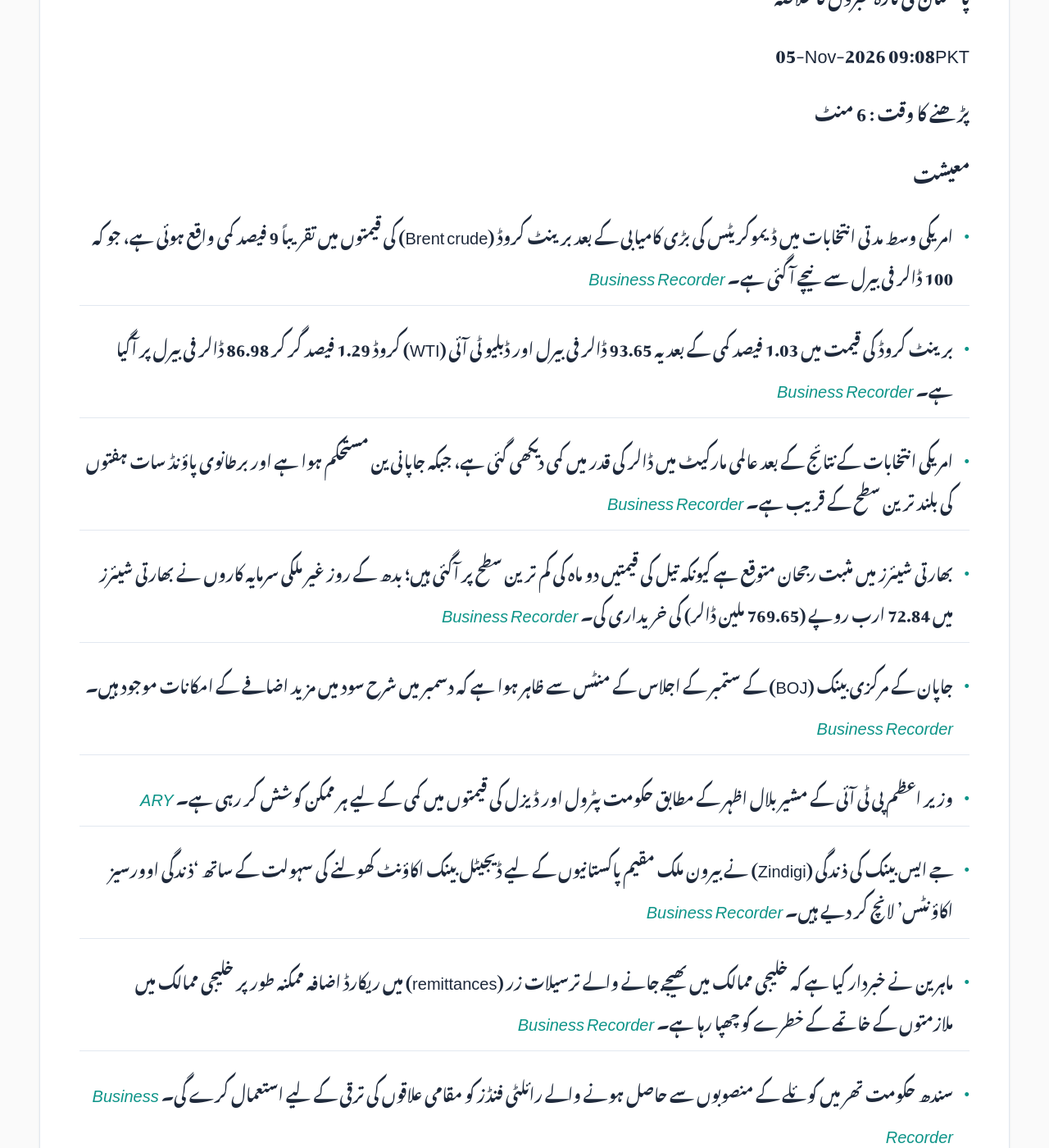
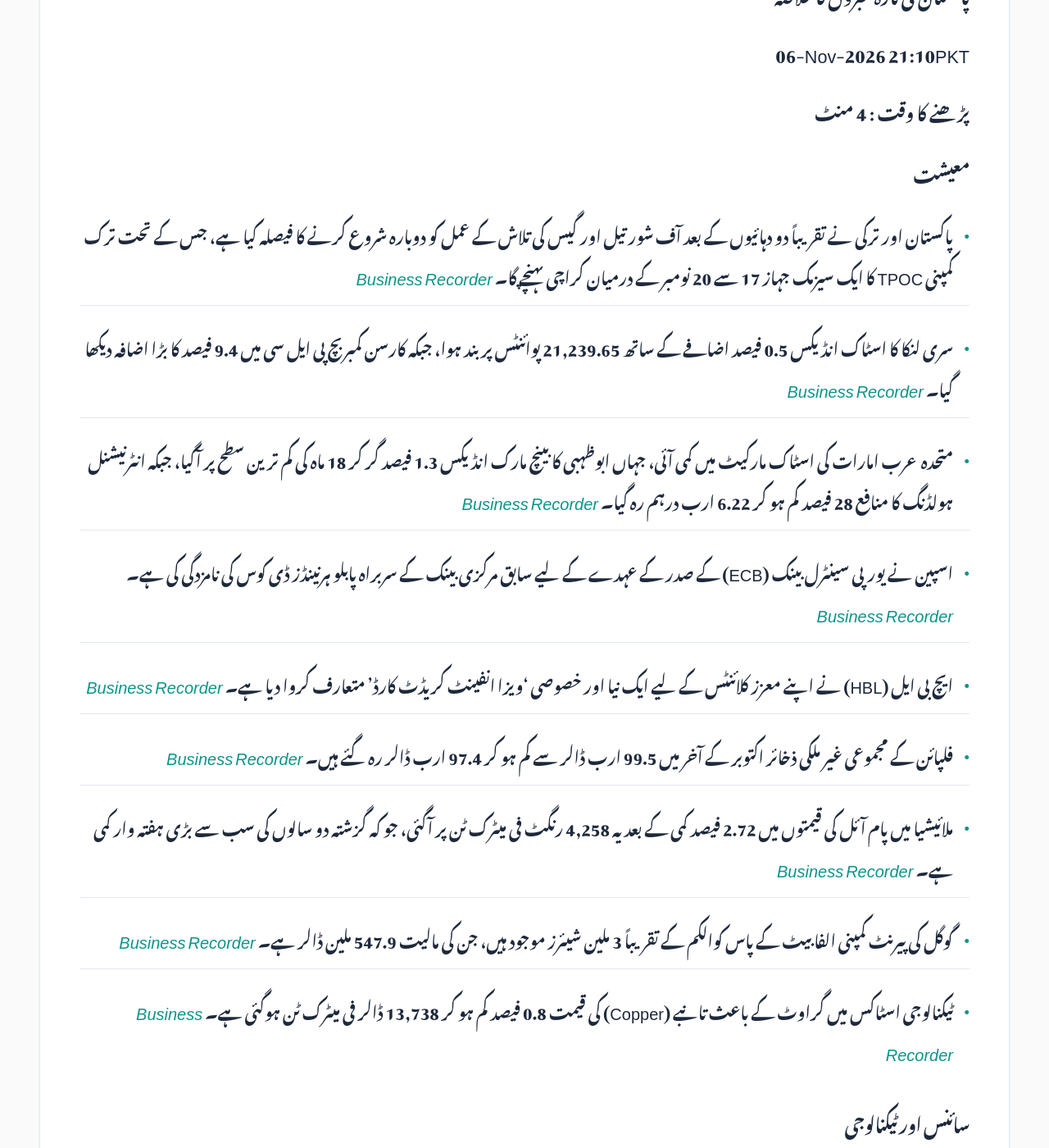
Before and after one commit to zsubzwary/news, a Jekyll site: the page built from ur/index.md, in a window 1280 px wide and 1400 px high, scrolled down 354 px. Shown: the whole window at 82% size. Built offline with Jekyll 4.4.1, drawn with Linux system fonts in a browser that asks for light colours; some web fonts are replaced; comment, search, counter and statistics services are not loaded; some of the changed text lies outside the part shown.

Commit message:
DateTime; 2026-11-06T16:10:03.906Z

```diff
--- a/ur/index.md
+++ b/ur/index.md
@@ -7,46 +7,38 @@ rtl: true
 
 پاکستان کی تازہ خبروں کا خلاصہ
 
- &lrm; 05-Nov-2026 09:08PKT
+ &lrm; 06-Nov-2026 21:10PKT
 
-پڑھنے کا وقت : 6 منٹ
+پڑھنے کا وقت : 4 منٹ
 
 ### معیشت
-- امریکی وسط مدتی انتخابات میں ڈیموکریٹس کی بڑی کامیابی کے بعد برینٹ کروڈ (Brent crude) کی قیمتوں میں تقریباً 9 فیصد کمی واقع ہوئی ہے، جو کہ 100 ڈالر فی بیرل سے نیچے آ گئی ہے۔ *[Business Recorder](https://www.brecorder.com/news/40447523/oil-and-data-centre-stocks-sink-after-us-midterms)*
-- برینٹ کروڈ کی قیمت میں 1.03 فیصد کمی کے بعد یہ 93.65 ڈالر فی بیرل اور ڈبلیو ٹی آئی (WTI) کروڈ 1.29 فیصد گر کر 86.98 ڈالر فی بیرل پر آگیا ہے۔ *[Business Recorder](https://www.brecorder.com/news/40447519/oil-falls-for-a-fourth-day-on-expectations-for-lower-risk-of-iran-war-escalation)*
-- امریکی انتخابات کے نتائج کے بعد عالمی مارکیٹ میں ڈالر کی قدر میں کمی دیکھی گئی ہے، جبکہ جاپانی ین مستحکم ہوا ہے اور برطانوی پاؤنڈ سات ہفتوں کی بلند ترین سطح کے قریب ہے۔ *[Business Recorder](https://www.brecorder.com/news/40447521/dollar-edges-lower-as-us-election-outcome-cheers-global-markets)*
-- بھارتی شیئرز میں مثبت رجحان متوقع ہے کیونکہ تیل کی قیمتیں دو ماہ کی کم ترین سطح پر آگئی ہیں؛ بدھ کے روز غیر ملکی سرمایہ کاروں نے بھارتی شیئرز میں 72.84 ارب روپے (769.65 ملین ڈالر) کی خریداری کی۔ *[Business Recorder](https://www.brecorder.com/news/40447522/indian-shares-set-to-open-higher-as-oil-hits-2-month-low-after-us-democratic-win)*
-- جاپان کے مرکزی بینک (BOJ) کے ستمبر کے اجلاس کے منٹس سے ظاہر ہوا ہے کہ دسمبر میں شرح سود میں مزید اضافے کے امکانات موجود ہیں۔ *[Business Recorder](https://www.brecorder.com/news/40447527/boj-debated-need-for-more-rate-hikes-scope-for-faster-moves-september-minutes-show)*
-- وزیر اعظم پی ٹی آئی کے مشیر بلال اظہر کے مطابق حکومت پٹرول اور ڈیزل کی قیمتوں میں کمی کے لیے ہر ممکن کوشش کر رہی ہے۔ *[ARY](https://arynews.tv/pm-seeks-every-opportunity-to-reduce-petrol-and-diesel-prices-says-bila-azhar)*
-- جے ایس بینک کی ذندگی (Zindigi) نے بیرون ملک مقیم پاکستانیوں کے لیے ڈیجیٹل بینک اکاؤنٹ کھولنے کی سہولت کے ساتھ 'ذندگی اوورسیز اکاؤنٹس' لانچ کر دیے ہیں۔ *[Business Recorder](https://www.brecorder.com/news/40447518/zindigi-overseas-accounts-launched)*
-- ماہرین نے خبردار کیا ہے کہ خلیجی ممالک میں بھیجے جانے والے ترسیلات زر (remittances) میں ریکارڈ اضافہ ممکنہ طور پر خلیجی ممالک میں ملازمتوں کے خاتمے کے خطرے کو چھپا رہا ہے۔ *[Business Recorder](https://www.brecorder.com/news/40447514/gulf-jobs-for-migrant-workers-record-remittance-inflows-may-be-masking-a-coming-collapse)*
-- سندھ حکومت تھر میں کوئلے کے منصوبوں سے حاصل ہونے والے رائلٹی فنڈز کو مقامی علاقوں کی ترقی کے لیے استعمال کرے گی۔ *[Business Recorder](https://www.brecorder.com/news/40447515/uplift-of-local-areas-in-thar-sindh-will-utilise-royalties-from-coal-projects-soomro)*
+- پاکستان اور ترکی نے تقریباً دو دہائیوں کے بعد آف شور تیل اور گیس کی تلاش کے عمل کو دوبارہ شروع کرنے کا فیصلہ کیا ہے، جس کے تحت ترک کمپنی TPOC کا ایک سیزمک جہاز 17 سے 20 نومبر کے درمیان کراچی پہنچے گا۔ *[Business Recorder](https://www.brecorder.com/news/40447783/pakistan-turkiye-to-revive-offshore-exploration-after-nearly-two-decades)*
+- سری لنکا کا اسٹاک انڈیکس 0.5 فیصد اضافے کے ساتھ 21,239.65 پوائنٹس پر بند ہوا، جبکہ کارسن کمبربچ پی ایل سی میں 9.4 فیصد کا بڑا اضافہ دیکھا گیا۔ *[Business Recorder](https://www.brecorder.com/news/40447779/financials-and-consumer-staples-stocks-lift-sri-lankan-shares-higher)*
+- متحدہ عرب امارات کی اسٹاک مارکیٹ میں کمی آئی، جہاں ابوظہبی کا بینچ مارک انڈیکس 1.3 فیصد گر کر 18 ماہ کی کم ترین سطح پر آگیا، جبکہ انٹرنیشنل ہولڈنگ کا منافع 28 فیصد کم ہو کر 6.22 ارب درہم رہ گیا۔ *[Business Recorder](https://www.brecorder.com/news/40447778/uae-shares-fall-as-geopolitical-uncertainty-keeps-traders-cautious)*
+- اسپین نے یورپی سینٹرل بینک (ECB) کے صدر کے عہدے کے لیے سابق مرکزی بینک کے سربراہ پابلو ہرنینڈز ڈی کوس کی نامزدگی کی ہے۔ *[Business Recorder](https://www.brecorder.com/news/40447776/spain-nominates-former-central-bank-head-de-cos-for-ecb-presidency-deputy-pm-says)*
+- ایچ بی ایل (HBL) نے اپنے معزز کلائنٹس کے لیے ایک نیا اور خصوصی 'ویزا انفینٹ کریڈٹ کارڈ' متعارف کروا دیا ہے۔ *[Business Recorder](https://www.brecorder.com/news/40447774/hbl-elevates-client-experience-with-launch-of-visa-infinite-creditcard)*
+- فلپائن کے مجموعی غیر ملکی ذخائر اکتوبر کے آخر میں 99.5 ارب ڈالر سے کم ہو کر 97.4 ارب ڈالر رہ گئے ہیں۔ *[Business Recorder](https://www.brecorder.com/news/40447773/philippines-gross-foreign-reserves-at-974-billion-at-end-october)*
+- ملائیشیا میں پام آئل کی قیمتوں میں 2.72 فیصد کمی کے بعد یہ 4,258 رنگٹ فی میٹرک ٹن پر آگئی، جو کہ گزشتہ دو سالوں کی سب سے بڑی ہفتہ وار کمی ہے۔ *[Business Recorder](https://www.brecorder.com/news/40447772/palm-tumbles-posts-steepest-weekly-fall-in-nearly-two-years)*
+- گوگل کی پیرنٹ کمپنی الفابیٹ کے پاس کوالکم کے تقریباً 3 ملین شیئرز موجود ہیں، جن کی مالیت 547.9 ملین ڈالر ہے۔ *[Business Recorder](https://www.brecorder.com/news/40447771/alphabet-discloses-548-million-worth-of-qualcomm-stake)*
+- ٹیکنالوجی اسٹاکس میں گراوٹ کے باعث تانبے (Copper) کی قیمت 0.8 فیصد کم ہو کر 13,738 ڈالر فی میٹرک ٹن ہوگئی ہے۔ *[Business Recorder](https://www.brecorder.com/news/40447768/copper-falls-heads-for-worst-week-since-march-on-ai-rout)*
 
 ### سائنس اور ٹیکنالوجی
-- گوگل نے خبردار کیا ہے کہ 'LLMjacking' سائبر حملے کلاؤڈ اے آئی (AI) صارفین کے لیے بھاری بلوں کا سبب بن رہے ہیں۔ *[ARY](https://arynews.tv/google-warns-llmjacking-cyberattacks-are-costing-cloud-ai-customers-massive-bills)*
-- پاکستان ٹیلی کمیونیکیشن اتھارٹی (PTA) نے BIGO LIVE اور Likee پلیٹ فارمز کو پاکستان میں باقاعدہ رجسٹر کر لیا ہے۔ *[Business Recorder](https://www.brecorder.com/news/40447513/pta-registers-bigo-live-likee-platforms-in-pakistan)*
-- پاکستان انوویشن کویسٹ (PIQ) کے تحت 10,000 طلباء اور 300 اساتذہ تک روبوٹکس اور STEM تعلیم کی رسائی کو وسعت دینے کا منصوبہ ہے۔ *[Business Recorder](https://www.brecorder.com/news/40447512/piq-expanding-access-to-meaningful-robotics-stem-learning)*
-- پاکستان سافٹ ویئر ہاؤسز ایسوسی ایشن (P@SHA) کے 30 تکنیکی رہنماؤں کے وفد نے ناروے میں 'اوسلو انوویشن ویک 2026' میں شرکت کی تاکہ نوآرڈک مارکیٹ تک رسائی حاصل کی جا سکے۔ *[Business Recorder](https://www.brecorder.com/news/40447510/oslo-innovation-week-p-at-sha-opens-nordic-corridor-for-home-industry)*
+- یوکے کے ریگولیٹر آف کام کے مطابق، اسنیپ چیٹ (Snapchat) نے برطانیہ میں بچوں کو آن لائن خطرات سے بچانے کے لیے اپنا "فرینڈ فائنڈر" فیچر ڈیفالٹ کے طور پر بند کرنا شروع کر دیا ہے۔ *[Business Recorder](https://www.brecorder.com/news/40447782/snapchat-starts-disabling-friend-finder-feature-for-uk-children-regulator-says)*
+- یورپی یونین نے ٹک ٹاک (TikTok) پر نقصان دہ الگورتھم کے ذریعے صارفین کو مخصوص مواد کے چکر میں پھنسانے کا الزام لگایا ہے، جس کی وجہ سے کمپنی کو اس کے عالمی سالانہ ٹرن اوور کا 6 فیصد تک جرمانہ ہو سکتا ہے۔ *[Business Recorder](https://www.brecorder.com/news/40447770/eu-charges-tiktok-over-harmful-algorithmic-rabbit-hole-effects)*
 
-### سیاست
-- امریکی وسط مدتی انتخابات میں ڈیموکریٹس کی بڑی کامیابی نے خواتین اور اقلیتوں کے نمائندوں کے لیے تاریخی مواقع پیدا کیے ہیں، جس کے نتیجے میں ڈیموکریٹس نے ایوانِ نمائندگان اور سینیٹ پر کنٹرول حاصل کر لیا ہے۔ *[Business Recorder](https://www.brecorder.com/news/40447528/democratic-victories-bring-historic-breakthroughs-for-women-and-minorities)*
-- ڈیموکریٹس کو امریکی تجارتی ایجنڈے پر اثر انداز ہونے کا موقع ملے گا، تاہم صدر ٹرمپ کے ویٹو کا مقابلہ کرنا ان کے لیے مشکل ہوگا۔ *[Business Recorder](https://www.brecorder.com/news/40447526/democrats-gain-influence-over-trade-agenda-but-tariff-repeals-to-hit-trump-veto-wall)*
-- امریکی ریپبلکن پارٹی کے رہنماؤں نے مڈ ٹرم انتخابات میں شکست کے بعد ڈونلڈ ٹرمپ سے اپنی حکمت عملی تبدیل کرنے کا مطالبہ کیا ہے۔ *[ARY](https://arynews.tv/republicans-call-for-trump-to-change-course-after-midterm-drubbing)*
-- سابق وفاقی وزیر خرم دستگیر خان نے کہا ہے کہ امریکہ کا عالمی کردار سے پیچھے ہٹنا بین الاقوامی نظم میں بڑی تبدیلی ہے جس سے سمندری تجارت کو خطرہ لاحق ہو سکتا ہے۔ *[Business Recorder](https://www.brecorder.com/news/40447517/freedom-of-navigation-under-threat-us-withdrawal-from-global-role-a-significant-shift-in-intl-order-dastgir)*
-- پاکستان اور برطانیہ نے اسلام آباد میں ہونے والے دو طرفہ دہشت گردی مخالف مذاکرات میں افغانستان سے سرگرم گروہوں بشمول TTP کے بڑھتے ہوئے خطرات پر گہری تشویش کا اظہار کیا۔ *[Business Recorder](https://www.brecorder.com/news/40447511/ttp-other-groups-pakistan-uk-concerned-at-continuing-threat)*
+### موسم
+- یورپی کلائمیٹ مانیٹر کے مطابق 2026 کا سال ریکارڈ کا دوسرا گرم ترین سال بن سکتا ہے، جس میں عالمی درجہ حرارت کے صنعتی دور سے 1.5 ڈگری سیلسیس سے تجاوز کرنے کا امکان ہے۔ *[Business Recorder](https://www.brecorder.com/news/40447786/2026-most-likely-to-be-second-hottest-year-on-record-eu-monitor)*
 
 ### قومی
-- ایف آئی اے (FIA) نے البانیا کے ورک ویزا فراڈ کے سلسلے میں 2 ایجنٹوں کو گرفتار کر لیا ہے جو 15 لاکھ روپے کے فراڈ میں ملوث تھے۔ *[ARY](https://arynews.tv/fia-nabs-2-agents-in-albania-work-visa-fraud-involving-rs-1-5-million)*
-- 9 نومبر کو یومِ اقبال کے موقع پر عام تعطیل کا اعلان کیا گیا ہے۔ *[ARY](https://arynews.tv/public-holiday-announced-on-9-november-for-iqbal-day)*
-- سلمان اکرم راجہ کا دعویٰ ہے کہ پی ٹی آئی کے بانی کا بلڈ پریشر نارمل نہیں ہو رہا۔ *[ARY](https://arynews.tv/pti-founder-s-bp-not-returning-to-normal-claims-salman-akram-raja)*
-- این سی سی آئی اے (NCCIA) کے چھاپے کے دوران کراچی میں ایک کال سینٹر کے ملازمین کو 24 گھنٹے سے زائد وقت تک اندر روکے رکھا گیا۔ *[ARY](https://arynews.tv/nccia-raid-karachi-call-centre-employees-kept-inside-for-over-24-hours)*
-- سندھ انرجی اینڈ کلائمیٹ کانفرنس (SECC26) میں توانائی کی انصاف، شفاف فنانسنگ اور ماحولیاتی جوابدہی پر زور دیا گیا۔ *[Business Recorder](https://www.brecorder.com/news/40447516/speakers-demand-energy-justice-accountability)*
+- پاکستان اور برطانیہ کے درمیان دہشت گردی، سائبر کرائم، امیگریشن اور دیگر سیکورٹی سے متعلقہ شعبوں میں تعاون بڑھانے پر اتفاق ہوا ہے۔ *[Business Recorder](https://www.brecorder.com/news/40447769/pakistan-uk-agree-to-expand-cooperation-in-counterterrorism-cybercrime-immigration)*
+- امریکہ میں ڈیموکریٹس کی جیت کے حوالے سے پاکستان کے سیاسی رہنماؤں اور عام شہریوں کے درمیان مختلف ردعمل سامنے آئے ہیں، جہاں شہری معاشی بحران کے خاتمے کی امید کر رہے ہیں۔ *[Business Recorder](https://www.brecorder.com/news/40447763/pakistans-leaders-dread-us-democrats-win-but-its-households-are-praying-for-it-reuters)*
 
 ### بین الاقوامی
-- سعودی وزارت تجارت نے کاروباری اداروں کے بینک اکاؤنٹس کے غلط استعمال پر سخت وارننگ جاری کر دی ہے۔ *[ARY](https://arynews.tv/saudi-ministry-of-commerce-sends-harsh-warning-over-misuse-of-establishment-bank-accounts)*
-- جنوبی کوریا نے امریکی دباؤ کے بعد اپنے اینٹی پائریسی یونٹ کے آپریشنز کو بحر ہرمز کے قریب تک بڑھانے کا فیصلہ کیا ہے۔ *[Business Recorder](https://www.brecorder.com/news/40447525/south-korea-to-expand-anti-piracy-unit-operations-closer-to-strait-of-hormuz)*
+- خلیج میں تیل کے ٹینکر MT Velos Sapphire پر مبینہ میزائل حملے کے نتیجے میں ایک جہاز ران ہلاک ہو گیا۔ *[Business Recorder](https://www.brecorder.com/news/40447785/seafarer-killed-in-suspected-missile-attack-on-tanker-in-gulf)*
+- یورپ کے مختلف ٹی وی چینلز بشمول RTE، Sky اور Nova TV کو بم دھمکیوں کے باعث اپنے پروگرام معطل کرنے پڑے۔ *[Business Recorder](https://www.brecorder.com/news/40447775/bomb-threats-warning-the-clock-is-ticking-disrupt-tv-channels-across-europe)*
 
 ### کھیل
-- وراٹ کوہلی نے ایک روزہ بین الاقوامی کرکٹ میں اپنی 80ویں نصف سنچری مکمل کی، انہوں نے آکلینڈ میں نیوزی لینڈ کے خلاف 51 گیندوں پر 74 رنز بنائے اور بھارت کو 5 وکٹوں سے فتح دلانے میں اہم کردار ادا کیا۔ *[Business Recorder](https://www.brecorder.com/news/40447529/kohli-in-the-runs-as-india-thrash-new-zealand-in-first-odi)*
-- امریکی فٹ بال ٹیم کے کھلاڑی پولسچ اور بالوگون کو CONCACAF نیشنز لیگ کے کوارٹر فائنلز کے لیے اسکواڈ میں شامل کر لیا گیا ہے۔ *[ARY](https://arynews.tv/pulisic-balogun-back-in-us-squad-for-concacaf-nations-league-quarters)*
-- ویلڈور وی (Valverde) کے شاندار گول کی بدولت ریئل میڈرڈ نے اے ای کے ایتھنز (AEK Athens) کے خلاف دیر سے جیت حاصل کر لی۔ *[ARY](https://arynews.tv/valverde-blast-snatches-real-madrid-late-win-at-aek-athens)*
+- پرتگال کے مشہور فٹ بال کھلاڑی کرسٹیانو رونالڈو نے بین الاقوامی فٹ بال سے ریٹائرمنٹ کا اعلان کر دیا ہے، انہوں نے اپنے کیریئر میں 234 میچز میں 146 گول کیے ہیں۔ *[Business Recorder](https://www.brecorder.com/news/40447784/portugal-pledge-to-honour-ronaldo-as-jesus-names-first-squad-after-captains-retirement)*
+- انگلینڈ کے ایک مقامی کرکٹر کو امپائرز کو دھوکہ دینے کے الزام میں دو سال کے لیے تمام کرکٹ مقابلوں سے معطل کر دیا گیا ہے۔ *[Business Recorder](https://www.brecorder.com/news/40447781/clicky-ponting-handed-two-year-suspension-for-finger-clicking-deception)*
+- اولمپک چیمپئن ایمان خلیف 15 دسمبر کو پیرس میں ڈچ باکسر کلاریڈا سارابیا (جس کا ریکارڈ 4-0 ہے) کے خلاف پہلا مقابلہ کریں گی۔ *[Business Recorder](https://www.brecorder.com/news/40447780/olympic-champion-khelif-set-for-first-bout-since-paris-games-on-december-15)*
+- انگلینڈ کی فٹ بال ٹیم کے اسکواڈ میں کول پالمر کو شامل نہیں کیا گیا، جبکہ جوب بیلیہمن کو پہلی بار سینئر اسکواڈ میں موقع دیا گیا ہے۔ *[Business Recorder](https://www.brecorder.com/news/40447767/palmer-left-out-as-jobe-bellingham-earns-first-england-call-up)*
```
